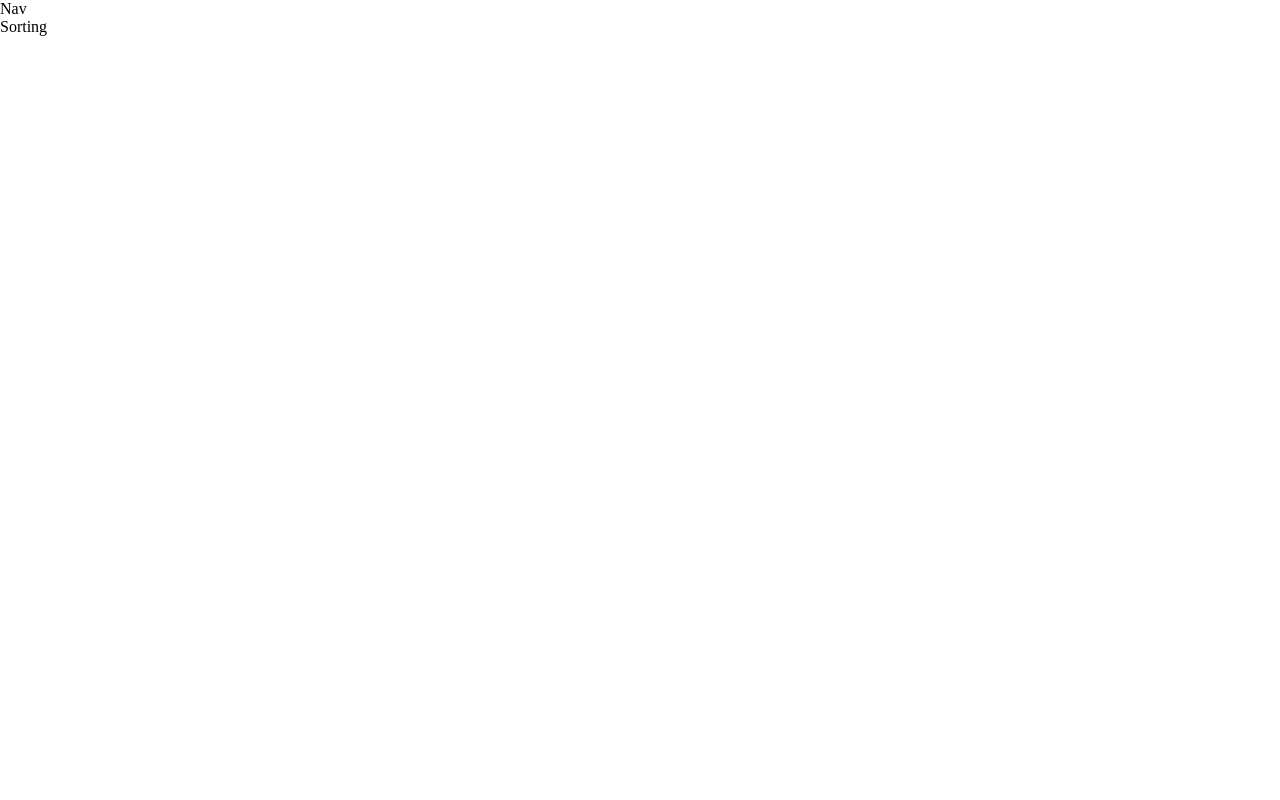
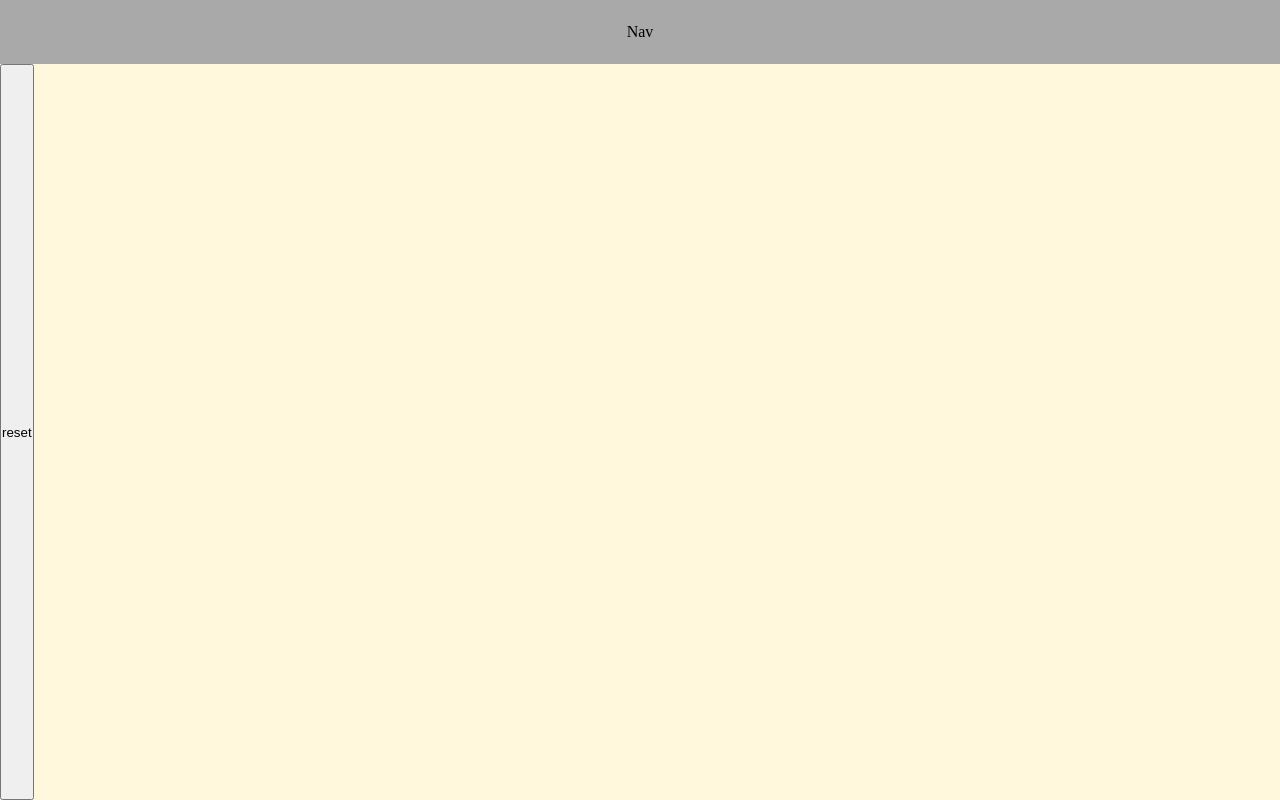
Before and after one commit to tezcanTunahan/sorting, a React (Create React App) app: page / in a window 1280 px wide. Built offline with nearby package versions, Linux system fonts and the light colour scheme.

Commit message:
I add the some div with height in the SortingVisulaizer

```diff
--- a/src/App.js
+++ b/src/App.js
@@ -4,10 +4,10 @@ import SortingVisualizer from "./components/SortingVisualizer/SortingVisualizer"
 
 function App(){
     return (
-        <>
+        <div className="app-container">
             <Nav/>
             <SortingVisualizer/>
-        </>
+        </div>
     )
 }
 
--- a/src/app.css
+++ b/src/app.css
@@ -3,3 +3,7 @@
     margin: 0;
     box-sizing: border-box;
 }
+.app-container{
+    height: 100vh;
+    background-color: cornsilk;
+}
--- a/src/components/Nav/Nav.jsx
+++ b/src/components/Nav/Nav.jsx
@@ -1,7 +1,8 @@
+import "./nav.css"
 
 function Nav(){
     return (
-        <div>
+        <div className="nav-container">
             Nav
         </div>
     )
--- /dev/null
+++ b/src/components/Nav/nav.css
@@ -0,0 +1,9 @@
+.nav-container{
+    width: 100vw;
+    height: 8vh;
+    background-color: darkgray;
+    display: flex;
+    flex-direction: row;
+    align-items: center;
+    justify-content: center;
+}
--- a/src/components/SortingVisualizer/SortingVisualizer.jsx
+++ b/src/components/SortingVisualizer/SortingVisualizer.jsx
@@ -1,8 +1,36 @@
+import { useState } from "react"
+import "./sortingVisualizer.css"
 
 function SortingVisualizer(){
+
+    const [array,setArray] = useState([])
+
+
+    function resetArray(){
+        let tempArr = []
+        setArray([])
+        for (let i = 0; i < 100; i++) {
+            tempArr.push(getRandomArbitrary(5,500))
+        }
+        setArray(tempArr)
+    }
+
+    //from https://stackoverflow.com/questions/1527803/generating-random-whole-numbers-in-javascript-in-a-specific-range
+    function getRandomArbitrary(min, max) {
+        return Math.floor(Math.random() * (max - min + 1) + min)
+    }
+
     return(
-        <div>
-            Sorting
+        <div className="sorting-container">
+            {array.map((value,idx)=>{
+                return(
+                    <div className="array-bar-container">
+                        <div className="array-bar" key={idx} style={{height: `${value}px`}}>
+                        </div>
+                    </div>
+                )
+            })}
+            <button onClick={resetArray}>reset</button>
         </div>
     )
 }
--- /dev/null
+++ b/src/components/SortingVisualizer/sortingVisualizer.css
@@ -0,0 +1,16 @@
+.sorting-container{
+    height: 92vh;
+    width: 100vw;
+    display: flex;
+}
+.array-bar-container{
+    display: flex;
+    flex-direction: row;
+    /* align-items: center; */
+}
+.array-bar{
+    width: 2px;
+    height: 50px;
+    background-color: black;
+    margin: 0px 1px 0px 1px;
+}
```
